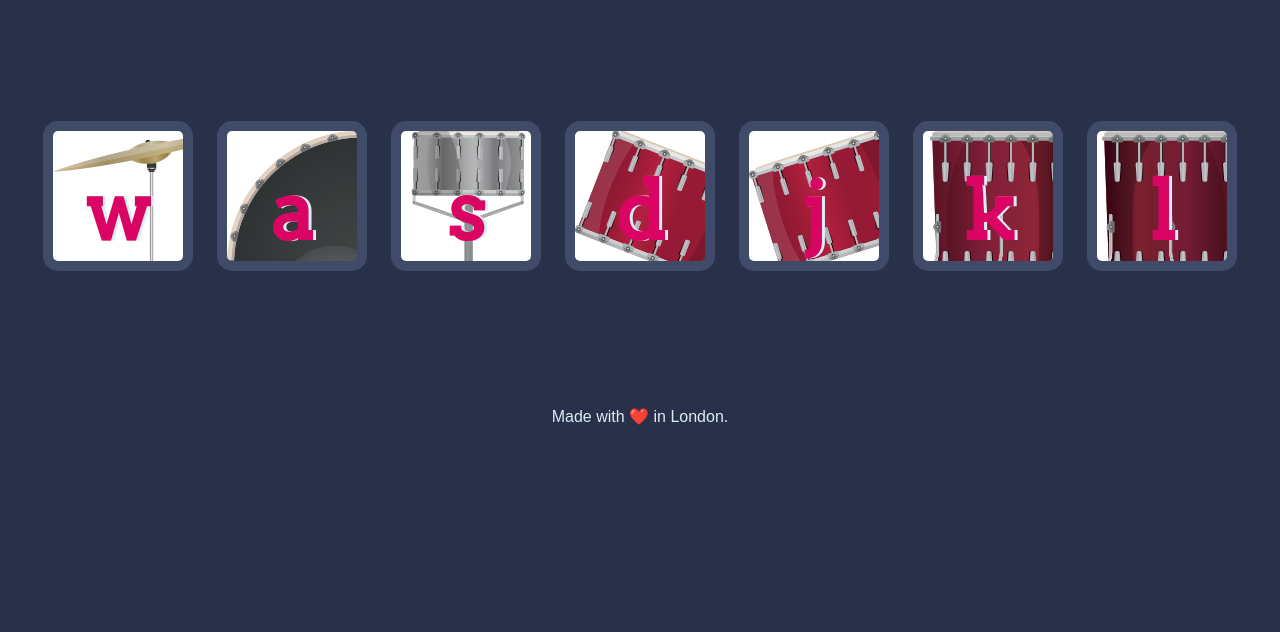
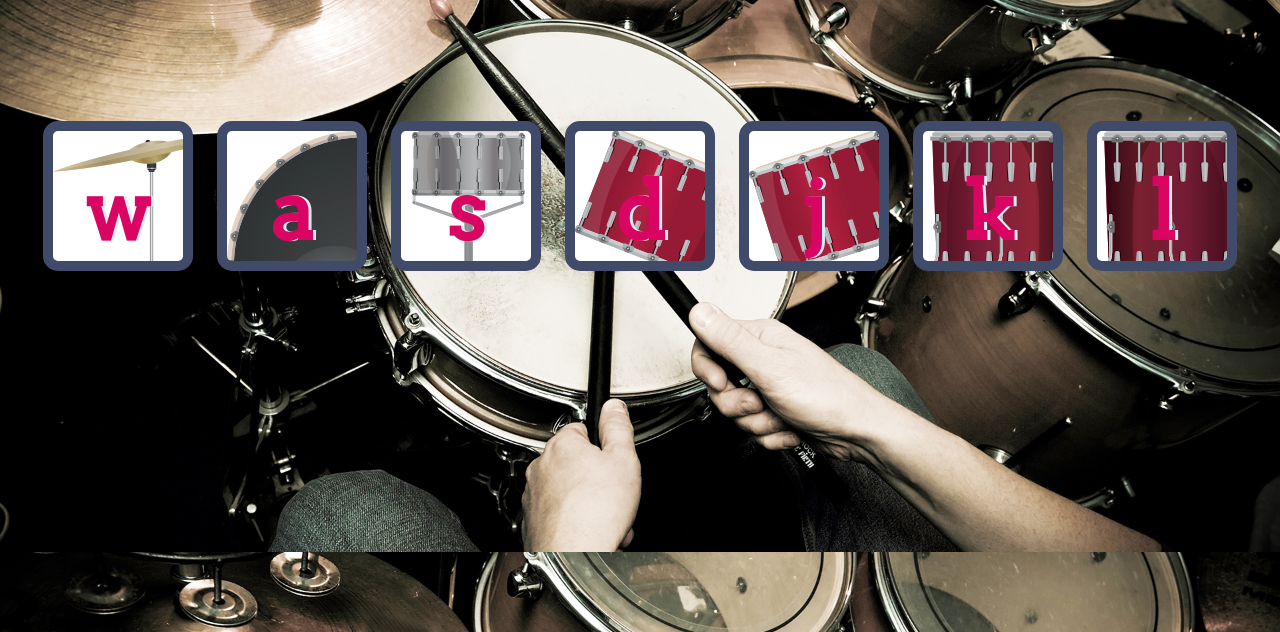
Before and after one commit to nandakishore00/DRUMKIT, a plain HTML site: page index.html in a window 1280 px wide. Shown: the part 168-800 px from the top of the page. Drawn offline with Linux system fonts and the light colour scheme.

Commit message:
add background image

```diff
--- a/index.html
+++ b/index.html
@@ -21,12 +21,6 @@
     <button class="k drum">k</button>
     <button class="l drum">l</button>
   </div>
-
-
-  <footer>
-    Made with ❤️ in London.
-  </footer>
   <script src="index.js"></script>
 </body>
-
 </html>
--- a/styles.css
+++ b/styles.css
@@ -1,6 +1,8 @@
 body {
     text-align: center;
     background-color: #283149;
+    background-image: url("images/bg.jpg");
+    background-size:cover;
   }
 
   h1 {
```
Also changed, not shown: images/bg.jpg (added).
